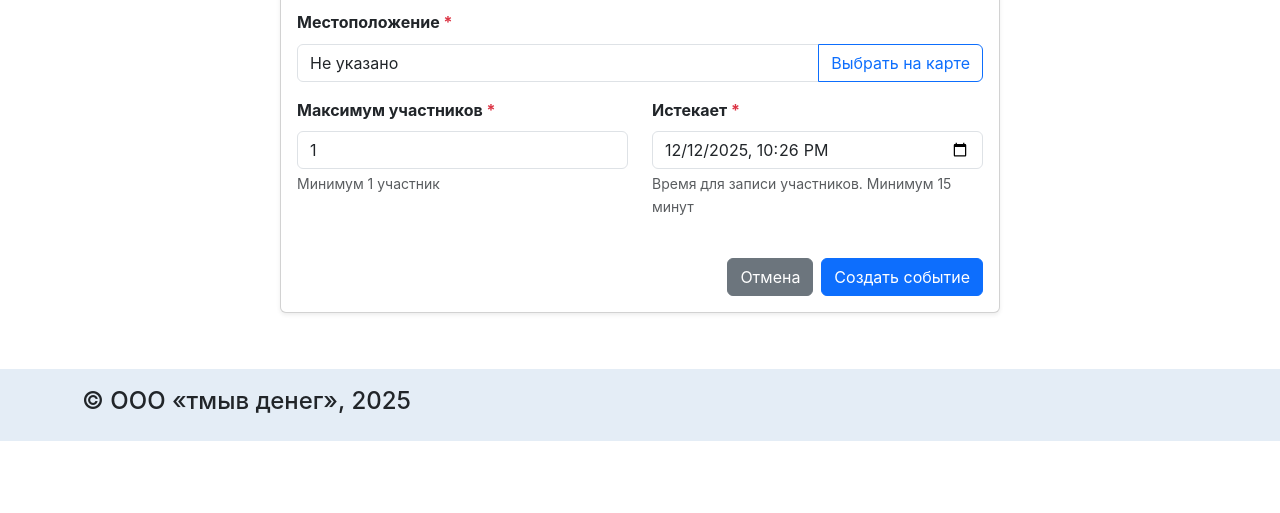
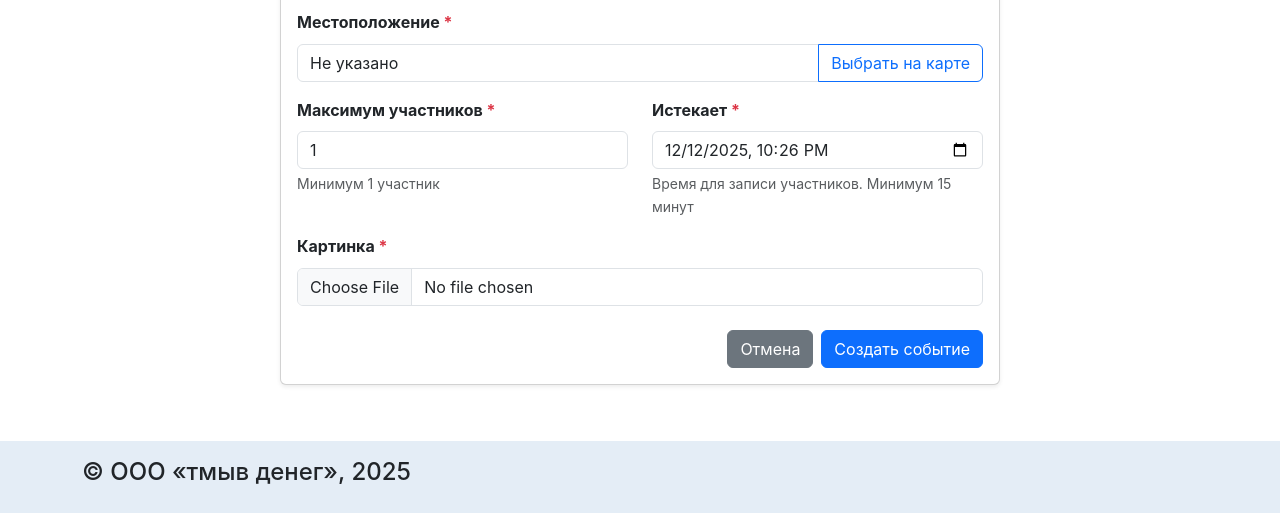
Before and after one commit to Mirvitik/randoccasion, a Django app: page /ru/events/my-events/create/ in a window 1280 px wide. Shown: the part 966-1479 px from the top of the page. Before the commit the page ends 1407 px from the top, so only its background shows below. Run offline with Django 5.2, Linux system fonts and the light colour scheme; the visitor is signed in with stand-in values (Sample User, id 1); data comes from the database, SQL or seed files in the repository; some libraries are stand-ins or nearby versions.

Commit message:
UPDATED: images for events were added, favicon was added

```diff
--- a/randoccasion/events/forms.py
+++ b/randoccasion/events/forms.py
@@ -13,6 +13,7 @@ class EventCreateForm(forms.ModelForm):
         model = Event
         fields = [
             "name",
+            "image",
             "topic",
             "who_can_see",
             "description",
@@ -34,6 +35,11 @@ class EventCreateForm(forms.ModelForm):
                     "class": "form-control",
                     "placeholder": "Отдых на природе",
                 },
+            ),
+            "image": forms.ClearableFileInput(
+                attrs={
+                    "class": "form-control",
+                }
             ),
             "who_can_see": forms.Select(
                 attrs={
@@ -63,6 +69,7 @@ class EventCreateForm(forms.ModelForm):
         }
         labels = {
             "name": _("Название события"),
+            "image": _("Картинка"),
             "topic": _("Тема"),
             "who_can_see": _("Кто может видеть"),
             "description": _("Описание"),
--- a/randoccasion/events/models.py
+++ b/randoccasion/events/models.py
@@ -5,12 +5,16 @@ from django.db import models
 from django.utils import timezone
 from django.utils.translation import gettext_lazy as _
 from django_ckeditor_5.fields import CKEditor5Field
+from sorl.thumbnail import get_thumbnail
 
 from events.managers import EventManager
 from users.models import Interest, User
 
 
 class Event(models.Model):
+    def get_upload_path(self, filename):
+        return f"uploads_events/{self.id}/{filename}"
+
     WHO_CAN_SEE_CHOICES = [
         ("all", _("Все")),
         ("only_friends", _("Только друзья")),
@@ -29,6 +33,12 @@ class Event(models.Model):
         verbose_name="Кто может видеть публикацию",
         choices=WHO_CAN_SEE_CHOICES,
         default=WHO_CAN_SEE_CHOICES[0],
+    )
+    image = models.ImageField(
+        verbose_name=_("картинка"),
+        upload_to=get_upload_path,
+        null=True,
+        blank=True,
     )
     slug = models.SlugField(unique=True)
     description = CKEditor5Field("Описание", blank=True)
@@ -102,6 +112,17 @@ class Event(models.Model):
 
         return f"{minutes} мин."
 
+    def get_image_300x300(self):
+        if self.image:
+            return get_thumbnail(
+                self.image,
+                "300x300",
+                crop="center",
+                quality=99,
+            )
+
+        return None
+
     def available_slots(self):
         return self.max_participants - self.participants.count()
 
@@ -110,16 +131,16 @@ class Event(models.Model):
 
     def can_join(self, user):
         if (
-            not user.is_authenticated
-            or self.creator == user
-            or not self.is_active
-            or self.expires_at <= timezone.now()
+                not user.is_authenticated
+                or self.creator == user
+                or not self.is_active
+                or self.expires_at <= timezone.now()
         ):
             return False
 
         return (
-            not self.is_full()
-            and not self.participants.filter(id=user.id).exists()
+                not self.is_full()
+                and not self.participants.filter(id=user.id).exists()
         )
 
     def pending_requests_count(self):
--- a/randoccasion/templates/base.html
+++ b/randoccasion/templates/base.html
@@ -10,7 +10,7 @@
     {% else %}
     <title>Встречалки</title>
     {% endif %}
-    <link rel="icon" href='{% static "img/favicon.ico" %}' type="image/x-icon">
+    <link rel="icon" href='{% static "favicons/favicon.ico" %}' type="image/x-icon">
     <link href='{% static "bootstrap/bootstrap.min.css" %}' rel="stylesheet">
     <link href='{% static "css/styles.css" %}' rel="stylesheet">
 </head>
--- a/randoccasion/templates/events/create_event.html
+++ b/randoccasion/templates/events/create_event.html
@@ -23,7 +23,7 @@
                     <h3 class="mb-0">{% translate "Создать новое событие" %}</h3>
                 </div>
                 <div class="card-body">
-                    <form method="post" action="{% url 'events:create_event' %}">
+                    <form method="post" enctype="multipart/form-data" action="{% url 'events:create_event' %}">
                         {% csrf_token %}
                         {{ form.media }}
                         {% if form.non_field_errors %}
@@ -97,7 +97,8 @@
                             </label>
                             <div class="input-group">
                                 {{ form.location }}
-                                <button type="button" class="btn btn-outline-primary" data-bs-toggle="modal" data-bs-target="#mapModal">
+                                <button type="button" class="btn btn-outline-primary" data-bs-toggle="modal"
+                                        data-bs-target="#mapModal">
                                     <i class="bi bi-geo-alt"></i> {% translate "Выбрать на карте" %}
                                 </button>
                             </div>
@@ -143,7 +144,17 @@
                                 {% endif %}
                             </div>
                         </div>
-
+                        <div class="mb-3">
+                            <label for="{{ form.image.id_for_label }}" class="form-label fw-bold">
+                                {{ form.image.label }} <span class="text-danger">*</span>
+                            </label>
+                            {{ form.image }}
+                            {% if form.image.errors %}
+                            <div class="invalid-feedback d-block">
+                                {{ form.image.errors }}
+                            </div>
+                            {% endif %}
+                        </div>
                         <div class="d-flex gap-2 justify-content-end mt-4">
                             <a href="{% url 'events:all_events' %}" class="btn btn-secondary">
                                 <i class="bi bi-x-circle"></i> {% translate "Отмена" %}
@@ -157,22 +168,29 @@
             </div>
 
 
-<div class="modal fade map-modal" id="mapModal" tabindex="-1" aria-labelledby="mapModalLabel" aria-hidden="true">
+            <div class="modal fade map-modal" id="mapModal" tabindex="-1" aria-labelledby="mapModalLabel"
+                 aria-hidden="true">
                 <div class="modal-dialog modal-lg modal-dialog-centered">
                     <div class="modal-content">
                         <div class="modal-header">
-                <h5 class="modal-title" id="mapModalLabel"> {% translate "Выберите местоположение на карте" %}</h5>
+                            <h5 class="modal-title" id="mapModalLabel"> {% translate "Выберите местоположение на карте"
+                                %}</h5>
                             <button type="button" class="btn-close" data-bs-dismiss="modal" aria-label="Close"></button>
                         </div>
                         <div class="modal-body">
                             <div id="map"></div>
                             <div class="mt-2">
-                    <small class="text-muted">{% translate "Кликните на карту, чтобы выбрать точное местоположение" %}</small>
+                                <small class="text-muted">{% translate "Кликните на карту, чтобы выбрать точное
+                                    местоположение" %}</small>
                             </div>
                         </div>
                         <div class="modal-footer">
-                <button type="button" class="btn btn-secondary" data-bs-dismiss="modal">{% translate "Отмена" %}</button>
-                <button type="button" class="btn btn-primary" id="confirmLocation">{% translate "Подтвердить" %}</button>
+                            <button type="button" class="btn btn-secondary" data-bs-dismiss="modal">{% translate
+                                "Отмена" %}
+                            </button>
+                            <button type="button" class="btn btn-primary" id="confirmLocation">{% translate
+                                "Подтвердить" %}
+                            </button>
                         </div>
                     </div>
                 </div>
--- a/randoccasion/templates/events/my_events.html
+++ b/randoccasion/templates/events/my_events.html
@@ -97,6 +97,9 @@
                         </span>
                     </div>
                     <div class="card-body">
+                        <div>
+                            <img src="{{event.get_image_300x300.url}}">
+                        </div>
                         <p class="card-text">
                             <strong>{% translate "Тема" %}:</strong> {{ event.topic }}<br>
                             <strong>{% translate "Место:" %}</strong> {{ event.location }}<br>
--- a/randoccasion/templates/includes/event_card.html
+++ b/randoccasion/templates/includes/event_card.html
@@ -12,6 +12,9 @@
         <div class="card-body d-flex flex-column">
             <div class="card-text description-content mb-3">
                 {{event.description|striptags|truncatechars_html:150}}
+            </div>
+            <div>
+                <img src="{{event.get_image_300x300.url}}">
             </div>
             <div class="event-info mb-3">
                 <div class="d-flex align-items-center text-muted mb-2">
@@ -37,7 +40,8 @@
                 {% endif %}
             </div>
             <div class="mt-auto pt-2">
-                <a href="{% url "events:event-detail" event.id %}" class="btn btn-primary btn-sm w-100 d-flex align-items-center justify-content-center">
+                <a href="{% url "events:event-detail" event.id %}" class="btn btn-primary btn-sm w-100 d-flex
+                align-items-center justify-content-center">
                 {% translate "Подробнее" %}
                 <i class="bi bi-arrow-right ms-1"></i>
                 </a>
```
Also changed, not shown: randoccasion/templates/users/user_list.html (+21 -11 lines), randoccasion/static_dev/favicons/favicon.ico (added). Lines whose indentation alone changed are shown as unchanged.
